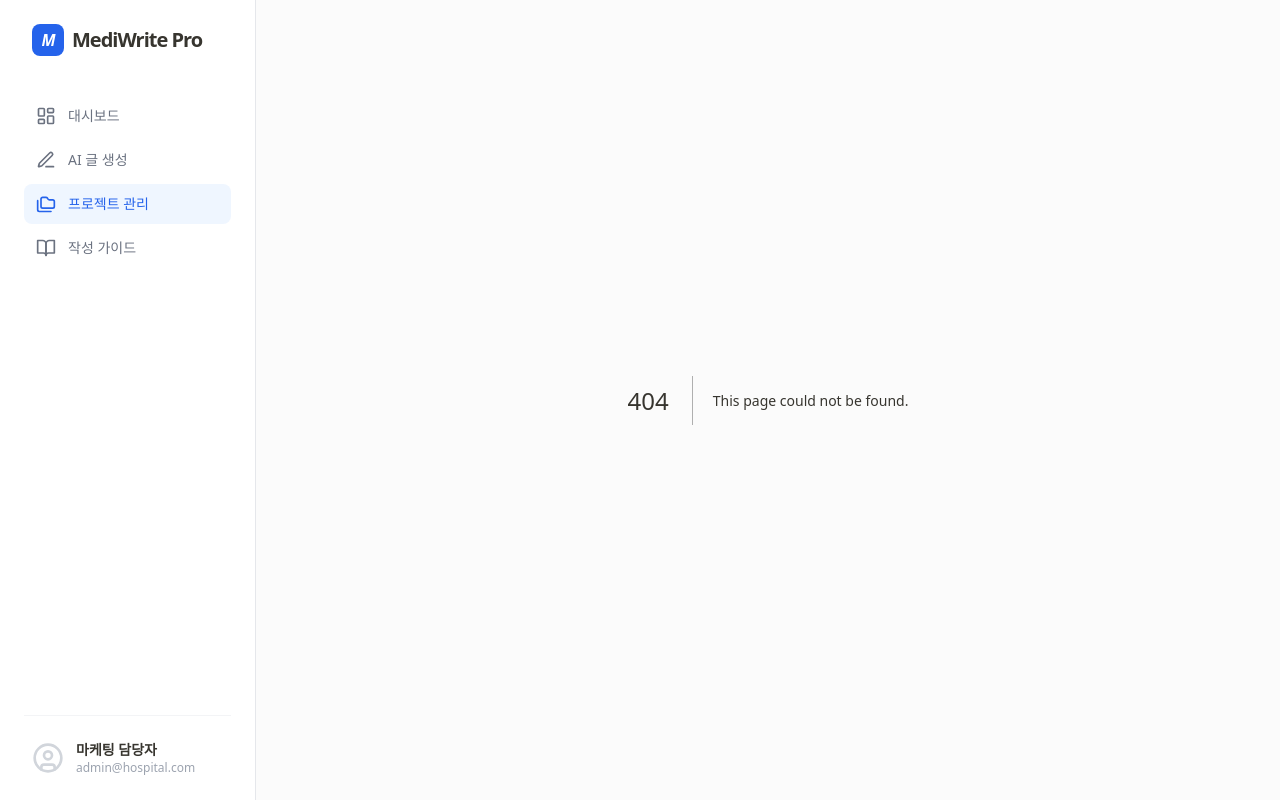
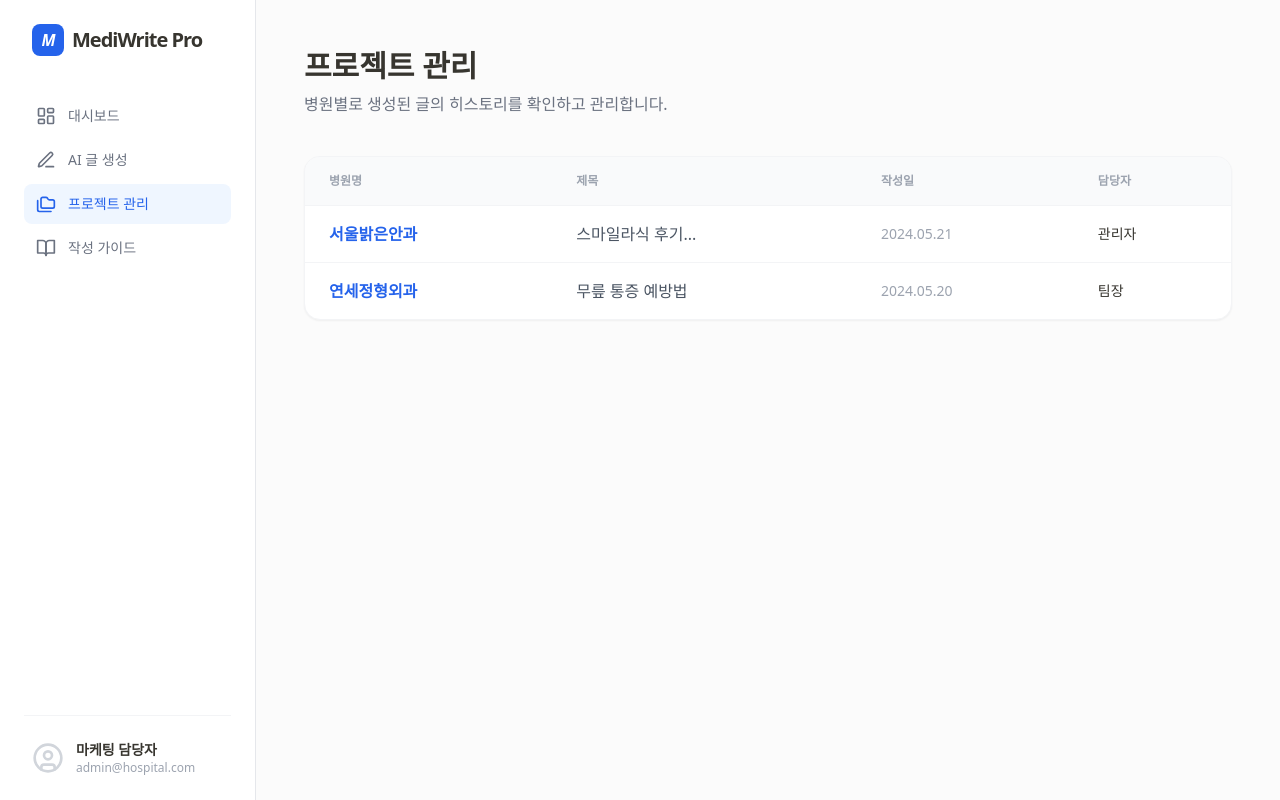
Before and after one commit to Grufti-lee/mediwrite-ai, a Next.js app: page /projects in a window 1280 px wide. Before the commit this address had no page. Built offline with nearby package versions, Linux system fonts and the light colour scheme.

Commit message:
Create page.tsx

```diff
--- /dev/null
+++ b/app/projects/page.tsx
@@ -0,0 +1,38 @@
+export default function ProjectsPage() {
+  const dummyProjects = [
+    { id: 1, hospital: '서울밝은안과', title: '스마일라식 후기...', date: '2024.05.21', author: '관리자' },
+    { id: 2, hospital: '연세정형외과', title: '무릎 통증 예방법', date: '2024.05.20', author: '팀장' },
+  ];
+
+  return (
+    <div className="p-12 max-w-6xl mx-auto">
+      <header className="mb-10 text-left">
+        <h1 className="text-3xl font-bold mb-2">프로젝트 관리</h1>
+        <p className="text-gray-500">병원별로 생성된 글의 히스토리를 확인하고 관리합니다.</p>
+      </header>
+
+      <div className="bg-white rounded-2xl border border-gray-100 shadow-sm overflow-hidden">
+        <table className="w-full text-left">
+          <thead className="bg-gray-50 border-b border-gray-100">
+            <tr>
+              <th className="px-6 py-4 text-xs font-bold text-gray-400 uppercase">병원명</th>
+              <th className="px-6 py-4 text-xs font-bold text-gray-400 uppercase">제목</th>
+              <th className="px-6 py-4 text-xs font-bold text-gray-400 uppercase">작성일</th>
+              <th className="px-6 py-4 text-xs font-bold text-gray-400 uppercase">담당자</th>
+            </tr>
+          </thead>
+          <tbody className="divide-y divide-gray-100">
+            {dummyProjects.map((p) => (
+              <tr key={p.id} className="hover:bg-gray-50 transition-colors cursor-pointer">
+                <td className="px-6 py-4 font-bold text-blue-600">{p.hospital}</td>
+                <td className="px-6 py-4 text-gray-600 truncate max-w-xs">{p.title}</td>
+                <td className="px-6 py-4 text-gray-400 text-sm">{p.date}</td>
+                <td className="px-6 py-4 text-sm font-medium">{p.author}</td>
+              </tr>
+            ))}
+          </tbody>
+        </table>
+      </div>
+    </div>
+  );
+}
```
